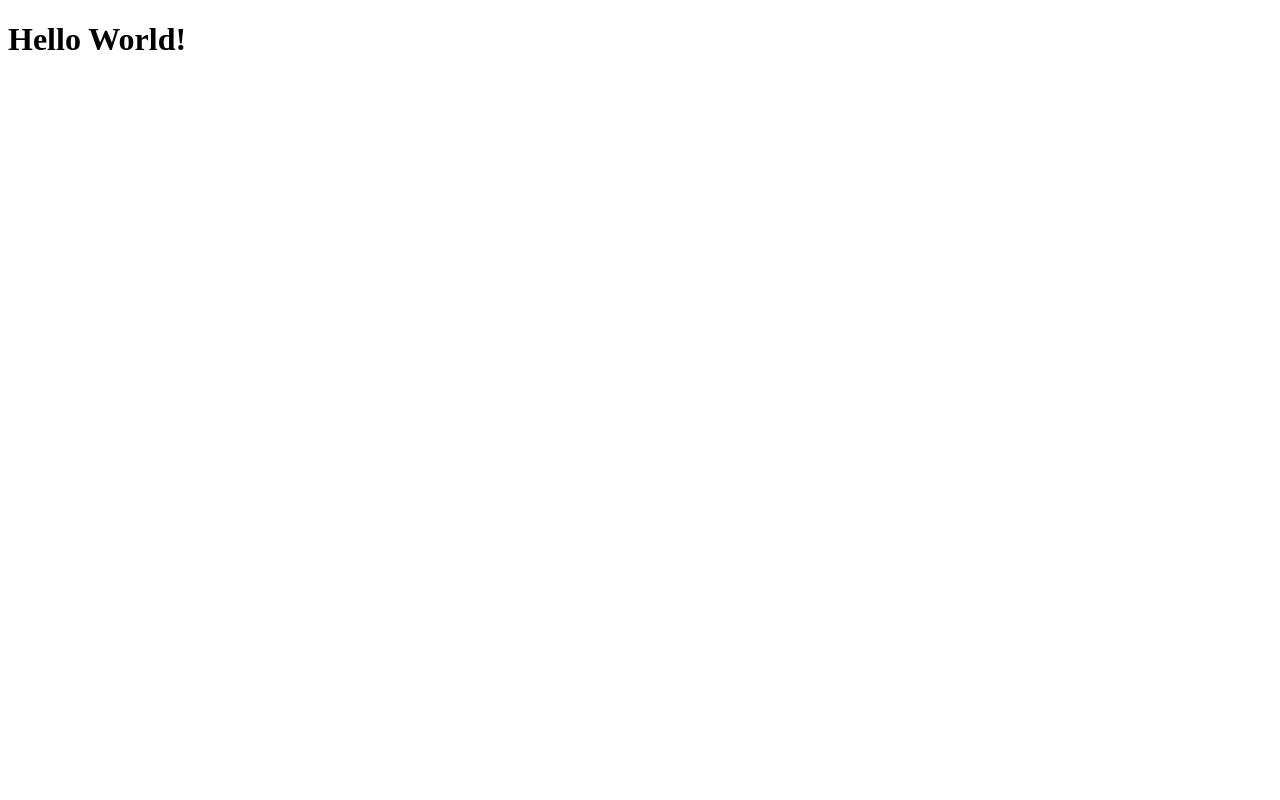
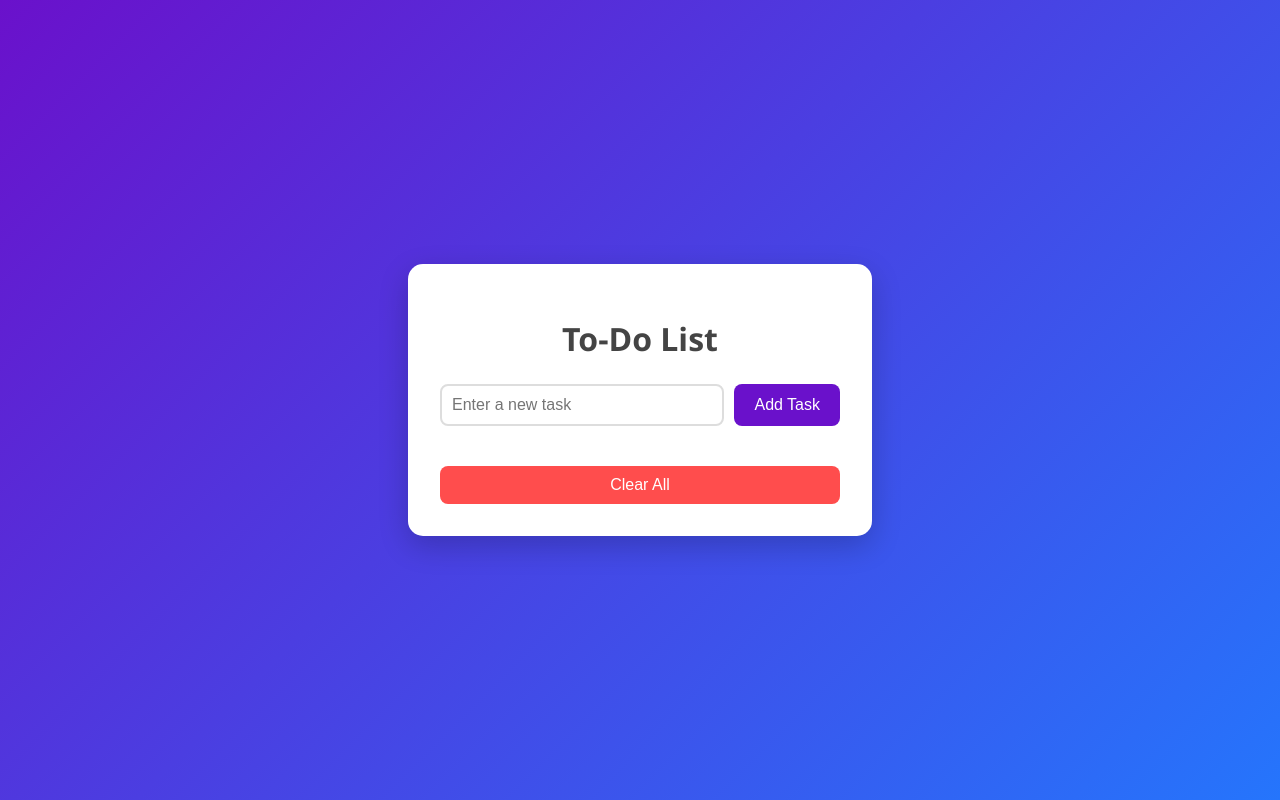
Before and after one commit to DataWithNahom/telegramminiapp, a website: page index.html in a window 1280 px wide. Drawn offline with Linux system fonts and the light colour scheme.

Commit message:
To do list

```diff
--- a/index.html
+++ b/index.html
@@ -3,9 +3,213 @@
 <head>
     <meta charset="UTF-8">
     <meta name="viewport" content="width=device-width, initial-scale=1.0">
-    <title>Hello World Mini App</title>
+    <title>To-Do List App</title>
+    <style>
+        /* General Styles */
+        body {
+            font-family: 'Segoe UI', Tahoma, Geneva, Verdana, sans-serif;
+            background: linear-gradient(135deg, #6a11cb, #2575fc);
+            margin: 0;
+            padding: 0;
+            display: flex;
+            justify-content: center;
+            align-items: center;
+            height: 100vh;
+            color: #333;
+        }
+
+        .container {
+            background: #fff;
+            padding: 2rem;
+            border-radius: 15px;
+            box-shadow: 0 10px 30px rgba(0, 0, 0, 0.2);
+            width: 100%;
+            max-width: 400px;
+            animation: fadeIn 0.5s ease-in-out;
+        }
+
+        @keyframes fadeIn {
+            from {
+                opacity: 0;
+                transform: translateY(-20px);
+            }
+            to {
+                opacity: 1;
+                transform: translateY(0);
+            }
+        }
+
+        h1 {
+            text-align: center;
+            color: #444;
+            margin-bottom: 1.5rem;
+            font-size: 2rem;
+        }
+
+        /* Input and Button Styles */
+        .input-container {
+            display: flex;
+            gap: 10px;
+            margin-bottom: 1.5rem;
+        }
+
+        input[type="text"] {
+            flex: 1;
+            padding: 10px;
+            border: 2px solid #ddd;
+            border-radius: 8px;
+            font-size: 1rem;
+            outline: none;
+            transition: border-color 0.3s ease;
+        }
+
+        input[type="text"]:focus {
+            border-color: #6a11cb;
+        }
+
+        button {
+            padding: 10px 20px;
+            background: #6a11cb;
+            color: white;
+            border: none;
+            border-radius: 8px;
+            cursor: pointer;
+            font-size: 1rem;
+            transition: background 0.3s ease;
+        }
+
+        button:hover {
+            background: #2575fc;
+        }
+
+        /* Task List Styles */
+        ul {
+            list-style-type: none;
+            padding: 0;
+            margin: 0;
+        }
+
+        li {
+            background: #f9f9f9;
+            padding: 10px;
+            border: 1px solid #eee;
+            border-radius: 8px;
+            margin-top: 10px;
+            display: flex;
+            justify-content: space-between;
+            align-items: center;
+            animation: slideIn 0.3s ease-in-out;
+        }
+
+        @keyframes slideIn {
+            from {
+                opacity: 0;
+                transform: translateX(-20px);
+            }
+            to {
+                opacity: 1;
+                transform: translateX(0);
+            }
+        }
+
+        li.completed {
+            text-decoration: line-through;
+            color: #888;
+            background: #e0e0e0;
+        }
+
+        .task-text {
+            flex: 1;
+            margin-right: 10px;
+        }
+
+        .delete-btn {
+            background: #ff4d4d;
+            color: white;
+            border: none;
+            border-radius: 5px;
+            padding: 5px 10px;
+            cursor: pointer;
+            transition: background 0.3s ease;
+        }
+
+        .delete-btn:hover {
+            background: #ff1a1a;
+        }
+
+        /* Clear All Button */
+        .clear-all-btn {
+            width: 100%;
+            margin-top: 1rem;
+            background: #ff4d4d;
+            color: white;
+            border: none;
+            border-radius: 8px;
+            padding: 10px;
+            cursor: pointer;
+            font-size: 1rem;
+            transition: background 0.3s ease;
+        }
+
+        .clear-all-btn:hover {
+            background: #ff1a1a;
+        }
+    </style>
 </head>
 <body>
-    <h1>Hello World!</h1>
+    <div class="container">
+        <h1>To-Do List</h1>
+        <div class="input-container">
+            <input type="text" id="taskInput" placeholder="Enter a new task">
+            <button onclick="addTask()">Add Task</button>
+        </div>
+        <ul id="taskList"></ul>
+        <button class="clear-all-btn" onclick="clearAllTasks()">Clear All</button>
+    </div>
+
+    <script>
+        // Function to add a new task
+        function addTask() {
+            const taskInput = document.getElementById("taskInput");
+            const taskText = taskInput.value.trim();
+
+            if (taskText === "") {
+                alert("Please enter a task!");
+                return;
+            }
+
+            const taskList = document.getElementById("taskList");
+
+            // Create a new list item
+            const li = document.createElement("li");
+            li.innerHTML = `
+                <span class="task-text">${taskText}</span>
+                <button class="delete-btn" onclick="deleteTask(this)">Delete</button>
+            `;
+
+            // Add a click event to mark the task as completed
+            li.addEventListener("click", function () {
+                li.classList.toggle("completed");
+            });
+
+            // Append the list item to the task list
+            taskList.appendChild(li);
+
+            // Clear the input field
+            taskInput.value = "";
+        }
+
+        // Function to delete a task
+        function deleteTask(button) {
+            const li = button.parentElement;
+            li.remove();
+        }
+
+        // Function to clear all tasks
+        function clearAllTasks() {
+            const taskList = document.getElementById("taskList");
+            taskList.innerHTML = "";
+        }
+    </script>
 </body>
 </html>
```
